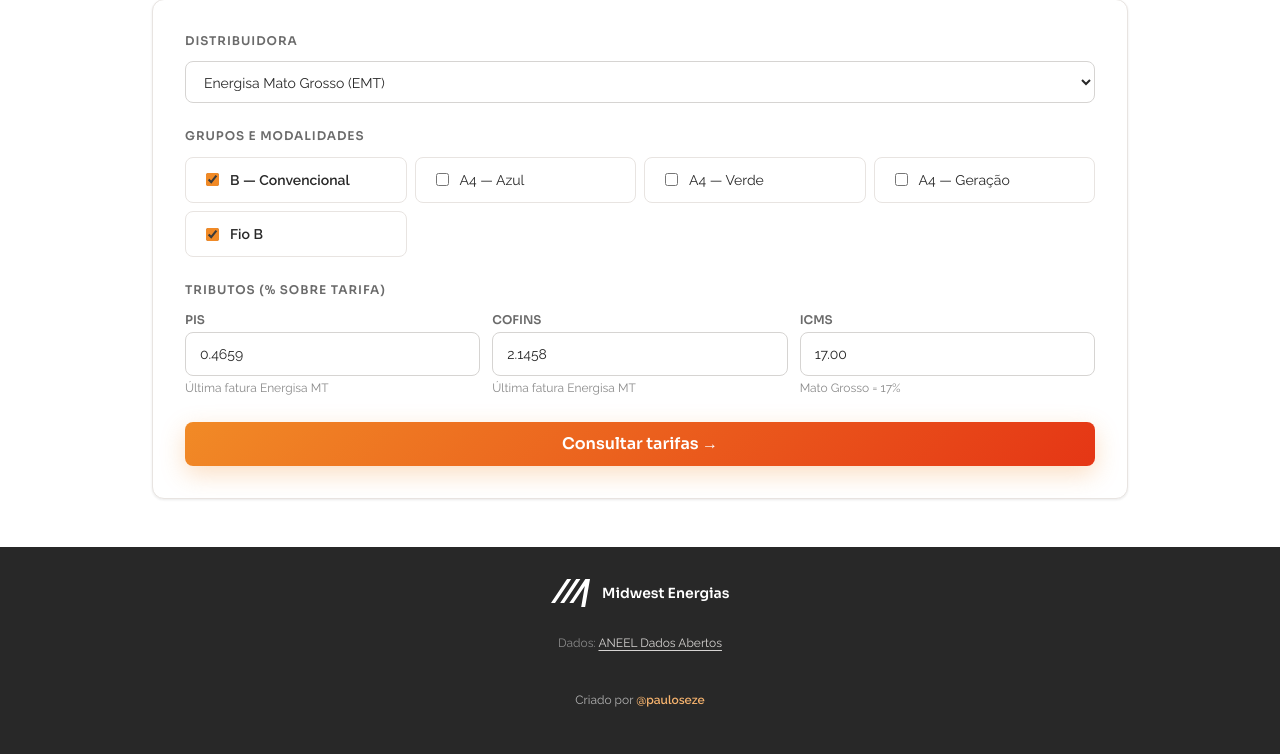
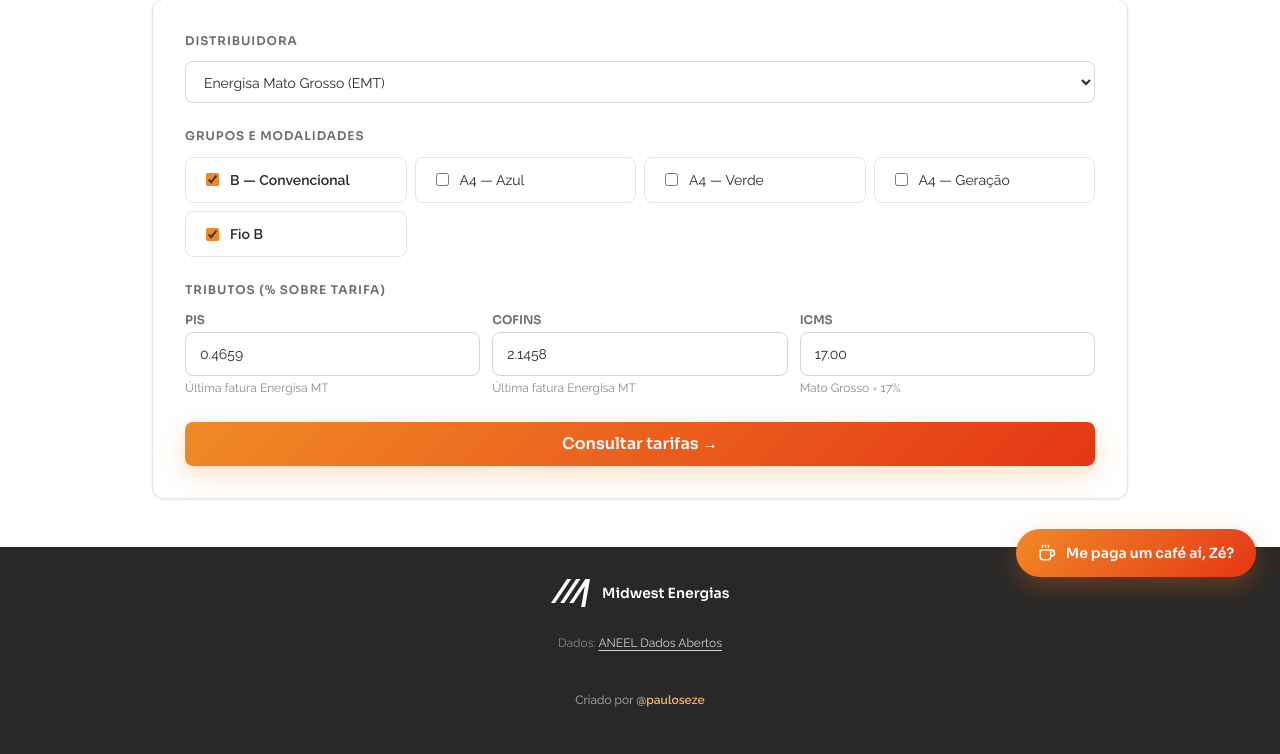
Before and after one commit to PauloSeze/tarifas-aneel, a FastAPI app: page / in a window 1280 px wide. Shown: the part 199-953 px from the top of the page. Run offline with FastAPI, Linux system fonts and the light colour scheme.

Commit message:
feat(ui): adiciona FAB 'Me paga um café aí, Zé?' linkando Cakto

```diff
--- a/app/templates/base.html
+++ b/app/templates/base.html
@@ -123,6 +123,59 @@
       .mw-topbar { flex-direction: column; align-items: flex-start; gap: var(--space-3); }
       .mw-topbar__title { border-left: 0; padding-left: 0; }
     }
+
+    /* ---------- Botão flutuante "café pro Zé" ---------- */
+    .mw-coffee {
+      position: fixed;
+      bottom: 24px;
+      right: 24px;
+      z-index: 100;
+      display: inline-flex;
+      align-items: center;
+      gap: 10px;
+      padding: 14px 22px;
+      background: var(--mw-gradient);
+      color: #fff;
+      border-radius: 999px;
+      font-family: var(--font-display);
+      font-weight: 600;
+      font-size: 14px;
+      text-decoration: none;
+      box-shadow: var(--shadow-glow-orange);
+      transition: transform 200ms var(--ease-out), box-shadow 200ms var(--ease-out), filter 200ms;
+      animation: mw-coffee-pulse 3s var(--ease-in-out) infinite;
+    }
+    .mw-coffee:hover {
+      transform: translateY(-3px) scale(1.04);
+      box-shadow: 0 14px 32px rgba(241, 138, 38, 0.42);
+      filter: brightness(1.05);
+      animation-play-state: paused;
+    }
+    .mw-coffee:active { transform: translateY(-1px) scale(1.01); }
+    .mw-coffee:focus-visible {
+      outline: 2px solid #fff;
+      outline-offset: 3px;
+    }
+    .mw-coffee svg {
+      width: 18px;
+      height: 18px;
+      flex-shrink: 0;
+    }
+    @keyframes mw-coffee-pulse {
+      0%, 100% { box-shadow: 0 8px 24px rgba(241, 138, 38, 0.28); }
+      50% { box-shadow: 0 12px 30px rgba(229, 54, 21, 0.45); }
+    }
+    @media (max-width: 540px) {
+      .mw-coffee {
+        bottom: 16px;
+        right: 16px;
+        padding: 12px 18px;
+        font-size: 13px;
+      }
+    }
+    @media (prefers-reduced-motion: reduce) {
+      .mw-coffee { animation: none; }
+    }
   </style>
   {% block extra_head %}{% endblock %}
 </head>
@@ -156,5 +209,21 @@
       </p>
     </div>
   </footer>
+
+  <a class="mw-coffee"
+     href="https://pay.cakto.com.br/3ex3dyi_864652"
+     target="_blank"
+     rel="noopener"
+     aria-label="Me paga um café aí, Zé?">
+    <svg viewBox="0 0 24 24" fill="none" stroke="currentColor"
+         stroke-width="2" stroke-linecap="round" stroke-linejoin="round" aria-hidden="true">
+      <path d="M17 8h1a4 4 0 1 1 0 8h-1"/>
+      <path d="M3 8h14v9a4 4 0 0 1-4 4H7a4 4 0 0 1-4-4Z"/>
+      <line x1="6" y1="2" x2="6" y2="4"/>
+      <line x1="10" y1="2" x2="10" y2="4"/>
+      <line x1="14" y1="2" x2="14" y2="4"/>
+    </svg>
+    Me paga um café aí, Zé?
+  </a>
 </body>
 </html>
```
